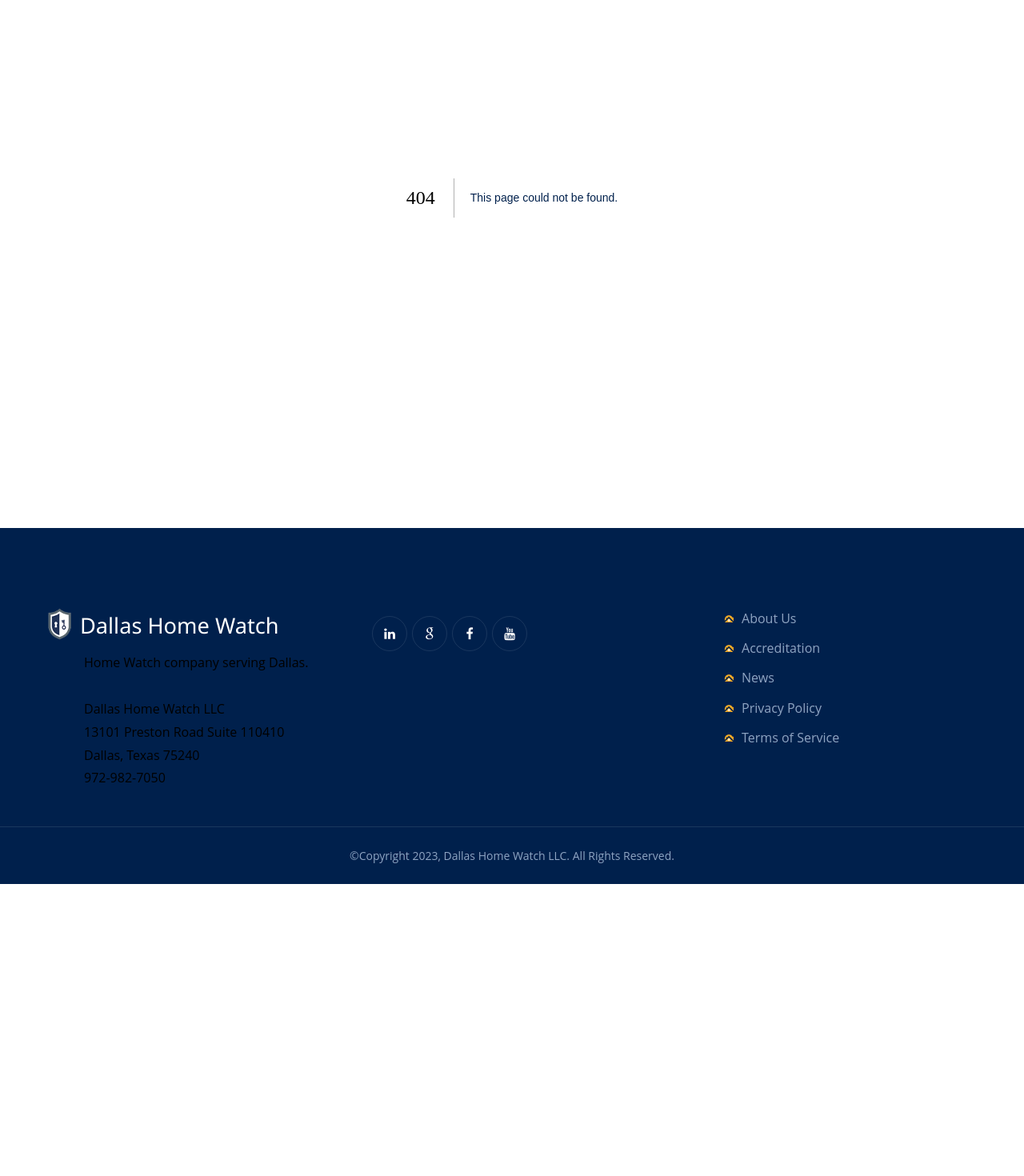
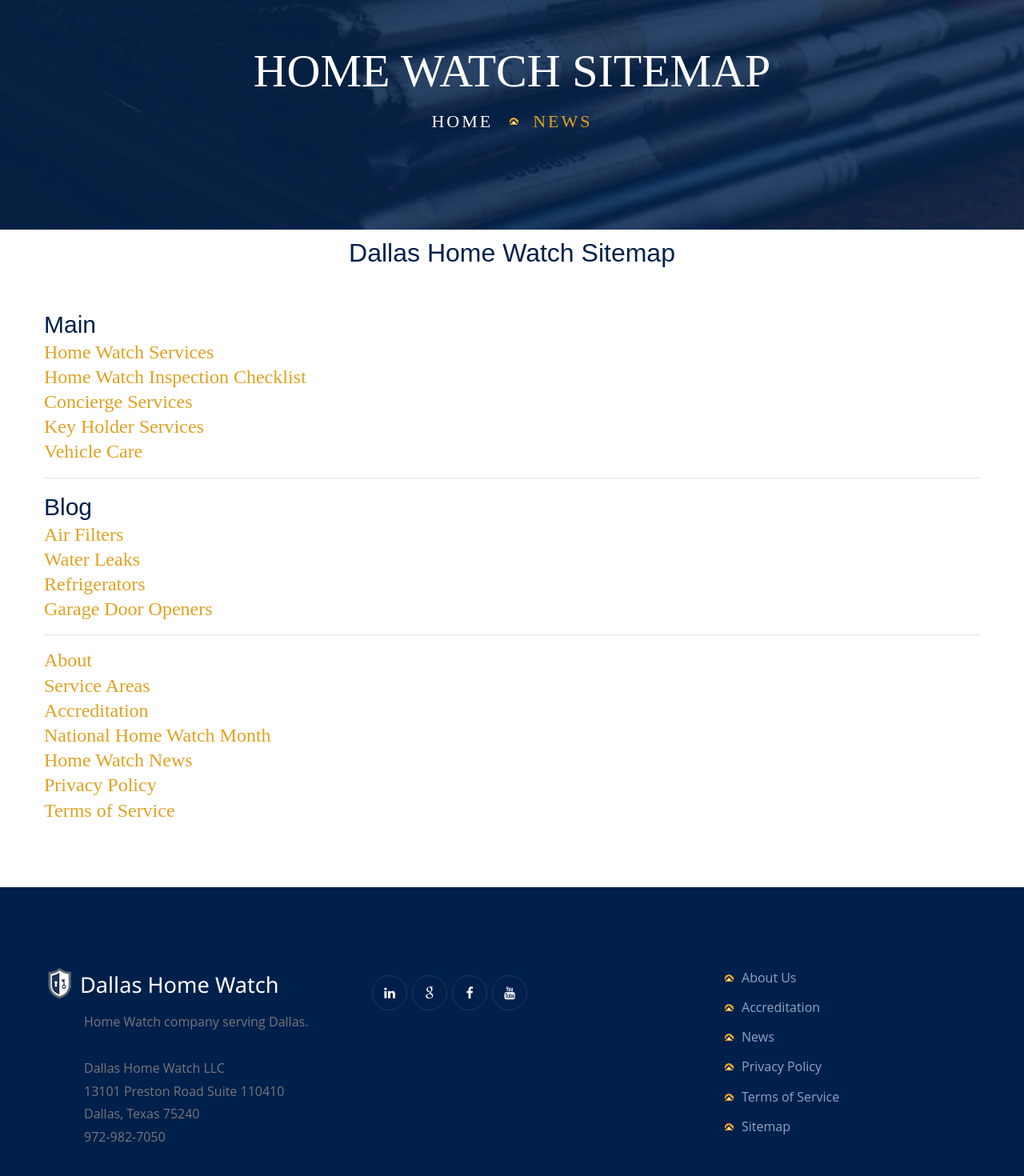
Before and after one commit to susanwinters214/DHW, a Next.js app: page /sitemap in a window 1280 px wide. Before the commit this address had no page. Shown: the part 140-1610 px from the top of the page at 80% size. Before the commit the page ends 1245 px from the top, so only its background shows below. Built offline with nearby package versions, Linux system fonts and the light colour scheme.

Commit message:
created sitemap page

```diff
--- a/components/layout/footer-navigation.js
+++ b/components/layout/footer-navigation.js
@@ -95,6 +95,9 @@
                 <li>
                   <Link href="/terms-of-service">Terms of Service</Link>
                 </li>
+                <li>
+                  <Link href="/sitemap">Sitemap</Link>
+                </li>
               </ul>
             </div>
           </div>
--- a/pages/index.js
+++ b/pages/index.js
@@ -10,7 +10,7 @@
         <title>Dallas Home Watch Services | Dallas Home Watch LLC</title>
         <meta
           name="description"
-          content="Dallas Home Watch LLC. provides Home Watch Services in the Dallas area for homeowners who have a second property located in north Dallas. "
+          content="Dallas Home Watch Services by Dallas Home Watch LLC. provides Home Watch Services in the Dallas area for homeowners who have a second property located in north Dallas. "
         />
         <meta property="fb:app_id" content="8620778781329629" />
         <meta property="og:type" content="website" />
@@ -20,7 +20,7 @@
         <meta property="og:title" content="Dallas Home Watch" />
         <meta
           property="og:description"
-          content="Dallas Home Watch LLC. provides Home Watch Services in the Dallas area for homeowners who have a second property located in north Dallas, Highland Park, Preston Hollow, University Park,
+          content="Dallas Home Watch Services by Dallas Home Watch LLC. provides Home Watch Services in the Dallas area for homeowners who have a second property located in north Dallas, Highland Park, Preston Hollow, University Park,
           Bluffview and Northwood Hills. We perform a visual inspection of your home while you are away and help you mitigate risks to your residence."
         />
         <meta
--- /dev/null
+++ b/pages/sitemap.js
@@ -0,0 +1,129 @@
+import { Fragment } from "react";
+import Head from "next/head";
+import Link from "next/link";
+
+function SitemapPage(props) {
+  return (
+    <Fragment>
+      <Head>
+        <title>Dallas Home Watch Sitemap</title>
+
+        <meta
+          name="description"
+          content="Sitemap for Dallas Home Watch website. If you have trouble finding anything our website, reach out to our website developer."
+        />
+
+        <meta property="fb:app_id" content="8620778781329629" />
+        <meta property="og:type" content="website" />
+        <meta property="og:site_name" content="Dallas Home Watch" />
+
+        <meta
+          property="og:url"
+          content="https://www.dallashomewatch.com/sitemap"
+        />
+        <meta property="og:title" content="Dallas Home Watch Sitemap" />
+        <meta
+          property="og:description"
+          content="Dallas Home Watch News from social media sites, press releases, and more. Dallas Home Watch sitemap shows the pages on our website so that you can quickly find them like a table of contents. "
+        />
+        <meta
+          property="og:image"
+          content="https://www.dallashomewatch.com/images/og/home-watch-news.jpg"
+        />
+        <meta property="og:image:width" content="1200px" />
+        <meta property="og:image:height" content="630px" />
+        <meta property="og:image:alt" content="Home Watch Sitemap" />
+      </Head>
+      {/* insert top banner with Page Title & Breadcrumb*/}
+      <section className="page-title pageback-news style-two ">
+        <div className="auto-container">
+          <h1>Home Watch Sitemap</h1>
+          <ul className="page-breadcrumb">
+            <li>
+              <Link href="/">home</Link>
+            </li>
+            <li>News</li>
+          </ul>
+        </div>
+      </section>
+
+      <section className="project-style-two">
+        <div className="auto-container" style={{ marginTop: "-100px" }}>
+          <div className="row clearfix">
+            <div className="project-block-one col-lg-12 col-md-6 col-sm-12">
+              <div className="inner-box">
+                <section id="contentBlock">
+                  <h2 className="pageTitle">Dallas Home Watch Sitemap</h2>
+                  <h3>Main</h3>
+                  <h4>
+                    <Link href="/homewatch-services">Home Watch Services</Link>
+                  </h4>
+                  <h4>
+                    <Link href="/homewatch-checklist">
+                      Home Watch Inspection Checklist
+                    </Link>
+                  </h4>
+
+                  <h4>
+                    <Link href="/concierge-services">Concierge Services</Link>
+                  </h4>
+                  <h4>
+                    <Link href="/keyholder-services">Key Holder Services</Link>
+                  </h4>
+                  <h4>
+                    <Link href="/vehicle-care">Vehicle Care</Link>
+                  </h4>
+                  <hr />
+                  <h3>Blog</h3>
+                  <h4>
+                    <Link href="/blog/air-filters">Air Filters</Link>
+                  </h4>
+                  <h4>
+                    <Link href="/blog/water-leaks">Water Leaks</Link>
+                  </h4>
+                  <h4>
+                    <Link href="/blog/refrigerators">Refrigerators</Link>
+                  </h4>
+                  <h4>
+                    <Link href="/blog/garage-door-openers">
+                      Garage Door Openers
+                    </Link>
+                  </h4>
+                  <hr />
+                  <h4>
+                    {" "}
+                    <Link href="/about">About</Link>{" "}
+                  </h4>
+                  <h4>
+                    {" "}
+                    <Link href="/service-areas">Service Areas</Link>{" "}
+                  </h4>
+                  <h4>
+                    <Link href="/accreditation">Accreditation</Link>
+                  </h4>
+                  <h4>
+                    <Link href="/national-homewatch-month">
+                      National Home Watch Month
+                    </Link>
+                  </h4>
+                  <h4>
+                    <Link href="/news">Home Watch News</Link>
+                  </h4>
+
+                  <h4>
+                    <Link href="/privacy-policy">Privacy Policy</Link>
+                  </h4>
+                  <h4>
+                    <Link href="/terms-of-service">Terms of Service</Link>
+                  </h4>
+                </section>
+              </div>
+            </div>
+          </div>
+        </div>
+      </section>
+    </Fragment>
+  );
+}
+
+export default SitemapPage;
```
Also changed, not shown: pages/homewatch-checklist.js (+5 -5 lines).
